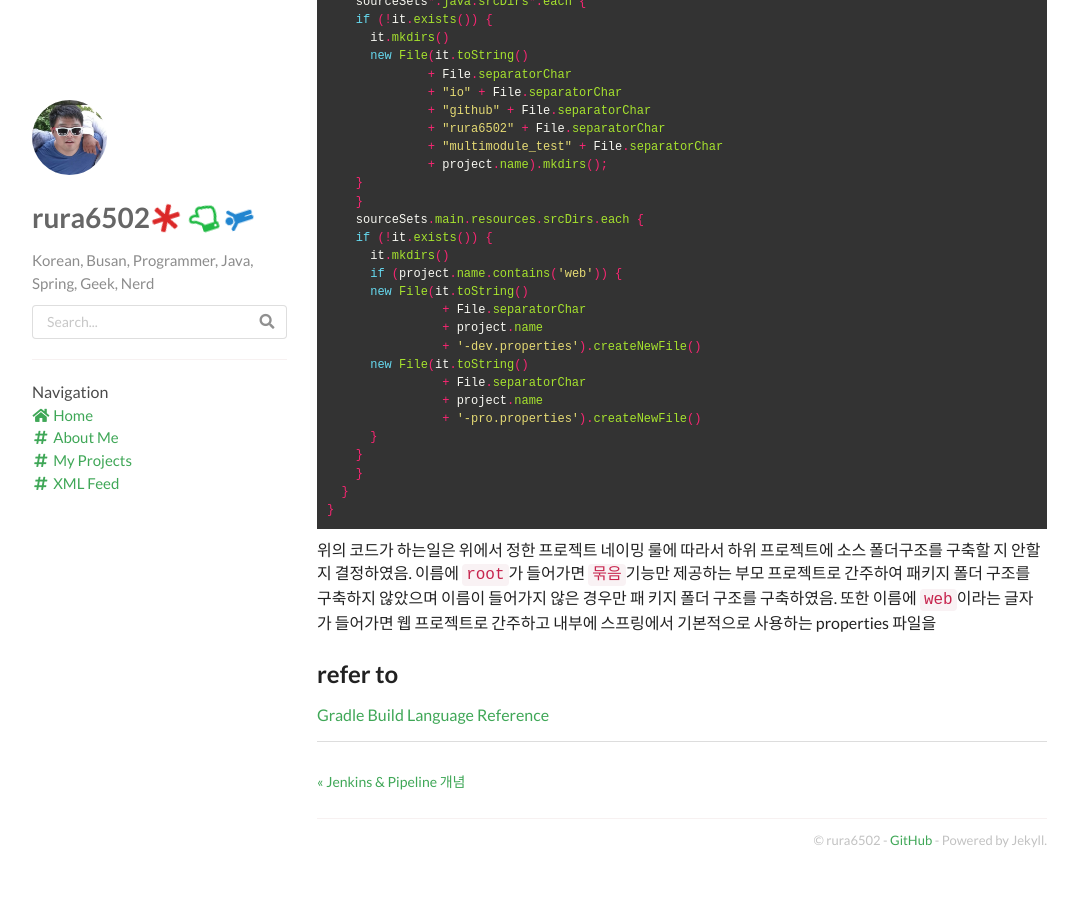
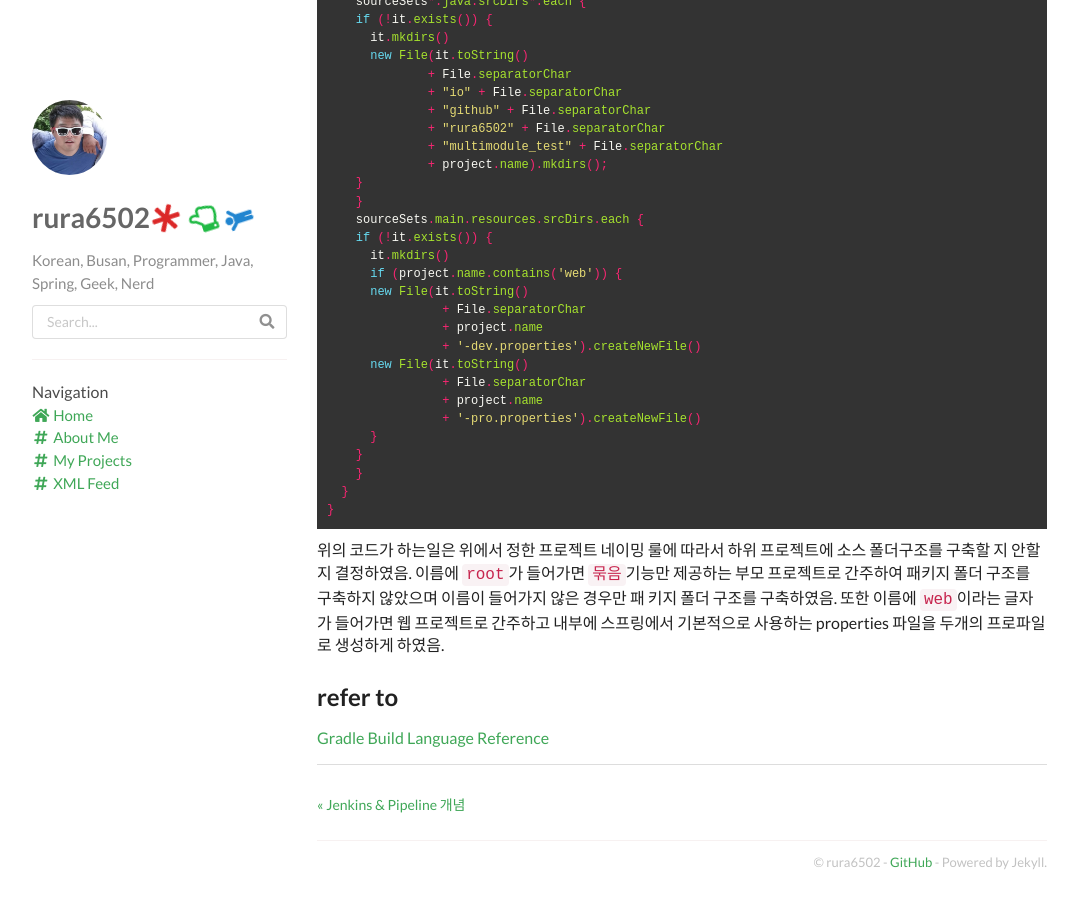
Before and after one commit to rura6502/rura6502.github.io, a Jekyll site: the page built from _posts/2019-05-25-Spring-Boot-Multi-Moudle-Project-using-Advanced-Gradle.md, in a window 1280 px wide and 900 px high, scrolled down 4697 px. Shown: the whole window, without its empty margins (53-1131 px from the left). Built offline with Jekyll 4.4.1, drawn with Linux system fonts in a browser that asks for light colours; nearby versions of some CDN libraries; comment, search, counter and statistics services are not loaded; before the commit the page ends 5575 px from its top, so only the background shows below that; some of the changed lines change nothing that is shown.

Commit message:
_posts/2019-05-25-Spring-Boot-Multi-Moudle-Project-using-Advanced-Gradle.md updated from https://stackedit.io/

````diff
--- a/_posts/2019-05-25-Spring-Boot-Multi-Moudle-Project-using-Advanced-Gradle.md
+++ b/_posts/2019-05-25-Spring-Boot-Multi-Moudle-Project-using-Advanced-Gradle.md
@@ -181,7 +181,9 @@ task initFolder {
 ```
 
 위의 코드가 하는일은 위에서 정한 프로젝트 네이밍 룰에 따라서 하위 프로젝트에 소스 폴더구조를 구축할 지 안할지 결정하였음. 이름에 `root`가 들어가면 `묶음`기능만 제공하는 부모 프로젝트로 간주하여 패키지 폴더 구조를 구축하지 않았으며 이름이 들어가지 않은 경우만 패
-키지 폴더 구조를 구축하였음.  또한 이름에 `web`이라는 글자가 들어가면 웹 프로젝트로 간주하고 내부에 스프링에서 기본적으로 사용하는 properties 파일을
+키지 폴더 구조를 구축하였음.  또한 이름에 `web`이라는 글자가 들어가면 웹 프로젝트로 간주하고 내부에 스프링에서 기본적으로 사용하는 properties 파일을 두개의 프로파일로 생성하게 하였음.
+
+
 
 
 
@@ -193,8 +195,8 @@ task initFolder {
 
 
 <!--stackedit_data:
-eyJoaXN0b3J5IjpbMTQ4MTY2NDM1LC0xNDU2OTkwOTgwLDE3Nz
-Q3NTAxNSwtOTQzNzAyMDE2LDEyNDk1MjY1MjUsNTA5NjI2ODYx
-LDE3MTQ0ODgxNzcsLTE4NTA1NzcyNzgsLTE5OTE0NTA1MDBdfQ
-==
+eyJoaXN0b3J5IjpbLTUzMjg3MjgzNSwxNDgxNjY0MzUsLTE0NT
+Y5OTA5ODAsMTc3NDc1MDE1LC05NDM3MDIwMTYsMTI0OTUyNjUy
+NSw1MDk2MjY4NjEsMTcxNDQ4ODE3NywtMTg1MDU3NzI3OCwtMT
+k5MTQ1MDUwMF19
 -->
````
